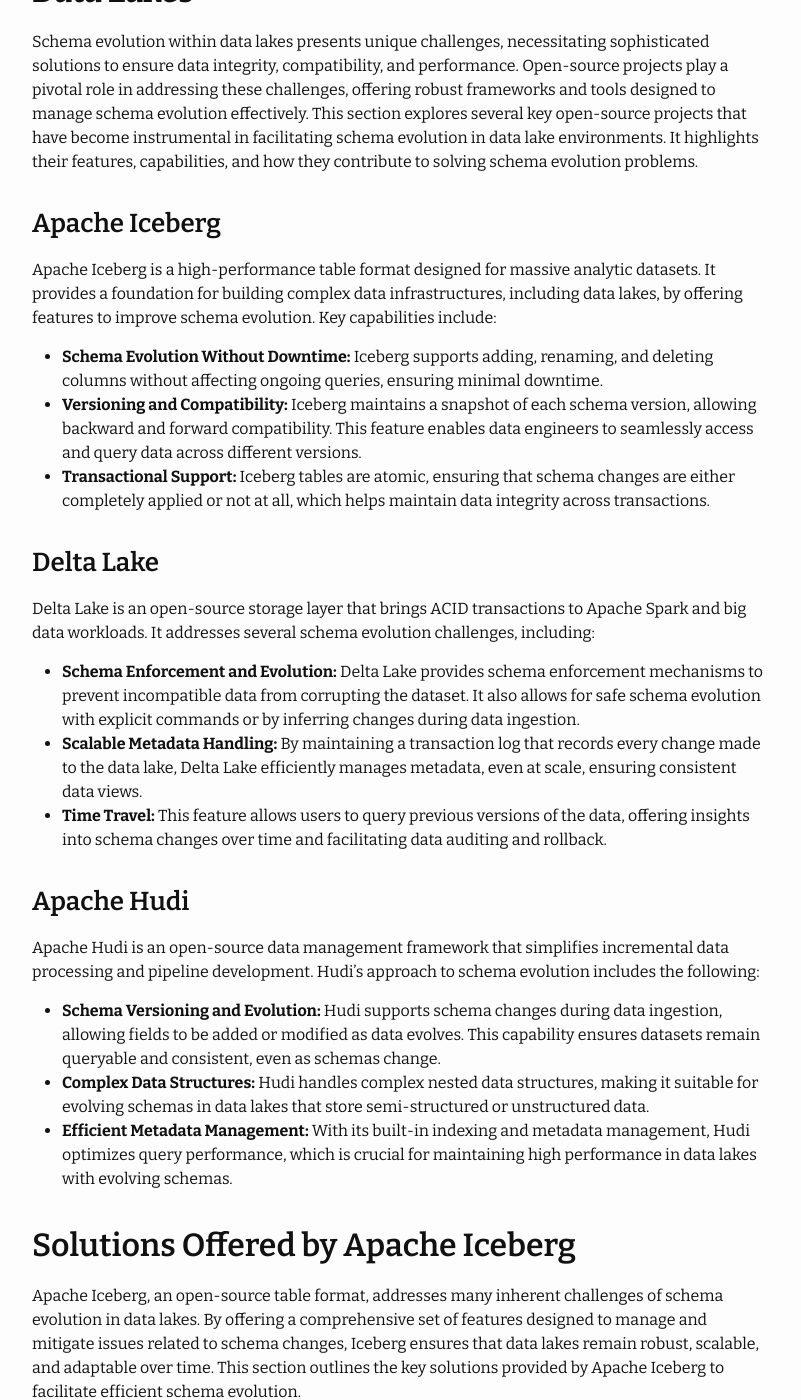
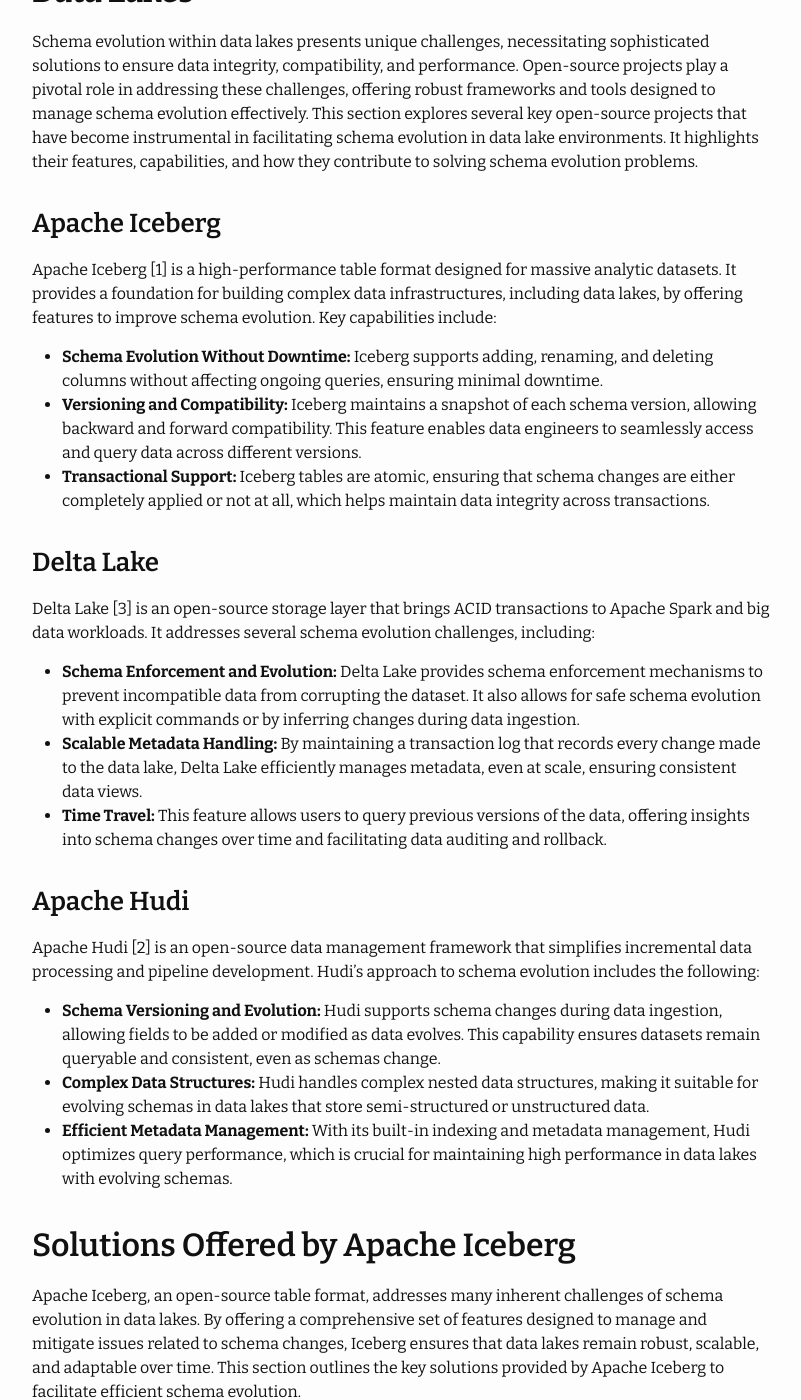
Before and after one commit to sahays/sahays.github.io, a Jekyll site: the page built from _posts/2022-06-01-schema-evolution-in-data-lake-environments-problems-and-solutions.md, in a window 1280 px wide and 1400 px high, scrolled down 5359 px. Shown: the whole window, without its empty margins (238-1039 px from the left). Built offline with Jekyll 4.4.1, drawn with Linux system fonts in a browser that asks for light colours; some web fonts are replaced; some of the changed text lies outside the part shown.

Commit message:
post mod

```diff
--- a/_posts/2022-06-01-schema-evolution-in-data-lake-environments-problems-and-solutions.md
+++ b/_posts/2022-06-01-schema-evolution-in-data-lake-environments-problems-and-solutions.md
@@ -124,7 +124,7 @@
 
 ### Apache Iceberg
 
-Apache Iceberg is a high-performance table format designed for massive analytic datasets. It provides a foundation for building complex data infrastructures, including data lakes, by offering features to improve schema evolution. Key capabilities include:
+Apache Iceberg [1] is a high-performance table format designed for massive analytic datasets. It provides a foundation for building complex data infrastructures, including data lakes, by offering features to improve schema evolution. Key capabilities include:
 
 - **Schema Evolution Without Downtime:** Iceberg supports adding, renaming, and deleting columns without affecting ongoing queries, ensuring minimal downtime.
 - **Versioning and Compatibility:** Iceberg maintains a snapshot of each schema version, allowing backward and forward compatibility. This feature enables data engineers to seamlessly access and query data across different versions.
@@ -132,7 +132,7 @@
 
 ### Delta Lake
 
-Delta Lake is an open-source storage layer that brings ACID transactions to Apache Spark and big data workloads. It addresses several schema evolution challenges, including:
+Delta Lake [3] is an open-source storage layer that brings ACID transactions to Apache Spark and big data workloads. It addresses several schema evolution challenges, including:
 
 - **Schema Enforcement and Evolution:** Delta Lake provides schema enforcement mechanisms to prevent incompatible data from corrupting the dataset. It also allows for safe schema evolution with explicit commands or by inferring changes during data ingestion.
 - **Scalable Metadata Handling:** By maintaining a transaction log that records every change made to the data lake, Delta Lake efficiently manages metadata, even at scale, ensuring consistent data views.
@@ -140,7 +140,7 @@
 
 ### Apache Hudi
 
-Apache Hudi is an open-source data management framework that simplifies incremental data processing and pipeline development. Hudi's approach to schema evolution includes the following:
+Apache Hudi [2] is an open-source data management framework that simplifies incremental data processing and pipeline development. Hudi's approach to schema evolution includes the following:
 
 - **Schema Versioning and Evolution:** Hudi supports schema changes during data ingestion, allowing fields to be added or modified as data evolves. This capability ensures datasets remain queryable and consistent, even as schemas change.
 - **Complex Data Structures:** Hudi handles complex nested data structures, making it suitable for evolving schemas in data lakes that store semi-structured or unstructured data.
@@ -358,3 +358,9 @@
 The case studies further demonstrate the applicability and benefits of these strategies across various industries, highlighting how organizations can leverage schema evolution to enhance data analysis capabilities, ensure regulatory compliance, and foster innovation. The success stories of the e-commerce platform, financial services firm, and healthcare research organization provide tangible evidence of the value that well-managed schema evolution brings to data-driven enterprises.
 
 In conclusion, schema evolution is an indispensable component of data lake management, requiring careful consideration, strategic planning, and adopting robust tools and frameworks. By embracing the principles and practices discussed in this paper, organizations can ensure their data lakes remain flexible, scalable, and aligned with evolving business objectives. As data grows in volume, variety, and velocity, the ability to evolve data schemas efficiently will remain a cornerstone of competitive advantage and operational excellence in the data-driven landscape.
+
+## References
+
+1. [Apache Iceberg](https://iceberg.apache.org/docs/latest/)
+2. [Apache Hudi](https://hudi.apache.org/docs/overview)
+3. [Delta Lake](https://www.databricks.com/wp-content/uploads/2020/08/p975-armbrust.pdf)
```
Also changed, not shown: other parts of _posts/2022-06-01-schema-evolution-in-data-lake-environments-problems-and-solutions.md (+1 -1 lines).
